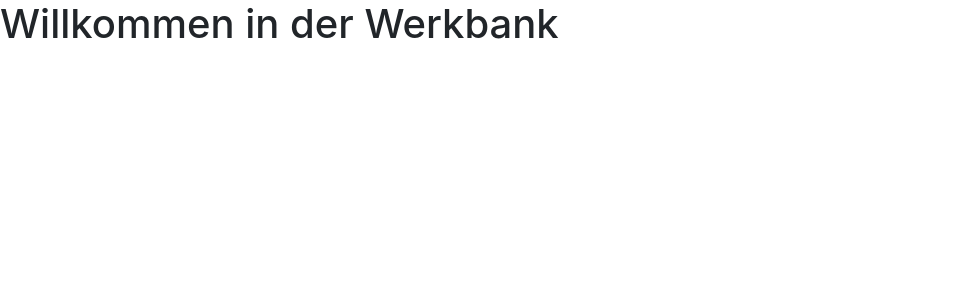
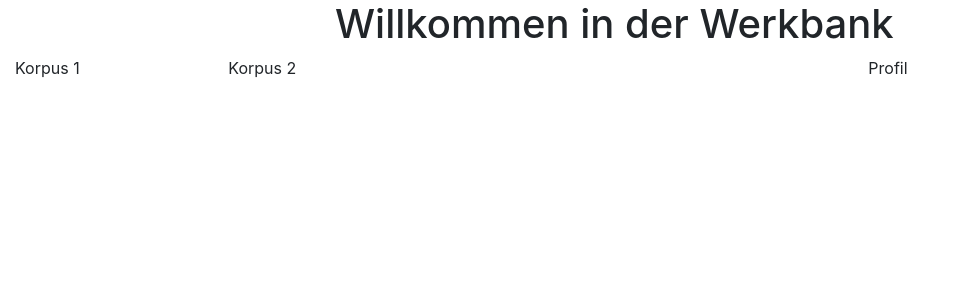
Before and after one commit to acidAnn/locksley, a Django app: page / in a window 1280 px wide. Shown: the part 56-356 px from the top of the page, without its empty margins (0-969 px from the left). Run offline with Django 3.2, Linux system fonts and the light colour scheme; the visitor is signed in with stand-in values (Sample User, id 1); data that the repository does not hold is empty; some libraries are stand-ins or nearby versions.

Commit message:
Start with Bootstrap grid structure

```diff
--- a/django_unchained/templates/annotation/workbench.jinja2
+++ b/django_unchained/templates/annotation/workbench.jinja2
@@ -1,10 +1,38 @@
 {% extends 'base.jinja2' %}
 
 {% block body %}
-<h1>{{ message }}</h1>
-<ul>
+<div class="row justify-content-center">
+<div class="col-md-10 col-xl-6"><h1>{{ message }}</h1></div>
+</div>
+
+<div class="row justify-content-between">
+
+<div class="col-6">
+<div class="row justify-content start">
+
+<div class="col-12 col-xl-4">
+Korpus 1
+<ul class="list-group">
 {% for batch in batches %}
-  <li><a href="{{ url('sentence-view', args=[batch.id]) }}">{{ batch.id }}</a></li>
+  <li class="list-group-item"><a href="{{ url('sentence-view', args=[batch.id]) }}">Batch {{ batch.id }}</a></li>
 {% endfor %}
 </ul>
+</div>
+
+<div class="col-12 col-xl-4">
+Korpus 2
+<ul class="list-group mt-5">
+{% for batch in batches %}
+  <li class="list-group-item p-4"><a href="{{ url('sentence-view', args=[batch.id]) }}">Batch {{ batch.id }}</a></li>
+{% endfor %}
+</ul>
+</div>
+</div>
+</div>
+
+<div class="col-4">
+Profil
+</div>
+
+</div>
 {% endblock %}
--- a/django_unchained/templates/base.jinja2
+++ b/django_unchained/templates/base.jinja2
@@ -31,9 +31,10 @@
     </span>
 </nav>
 
+<div class="container-fluid">
 {% block body %}
 {% endblock %}
-
+</div>
 
 {% block js_tail %}{% endblock %}
 <script src="{{ static('libs/bootstrap-4.5.0-dist/js/bootstrap.min.js') }}"></script>
```
